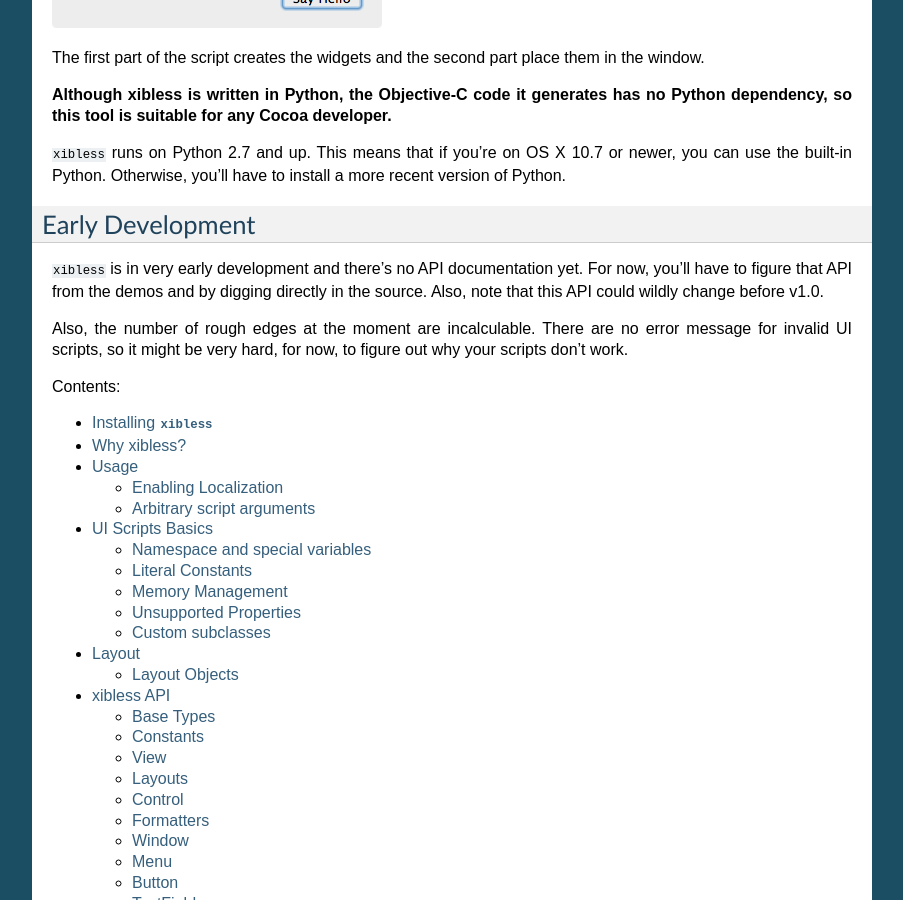
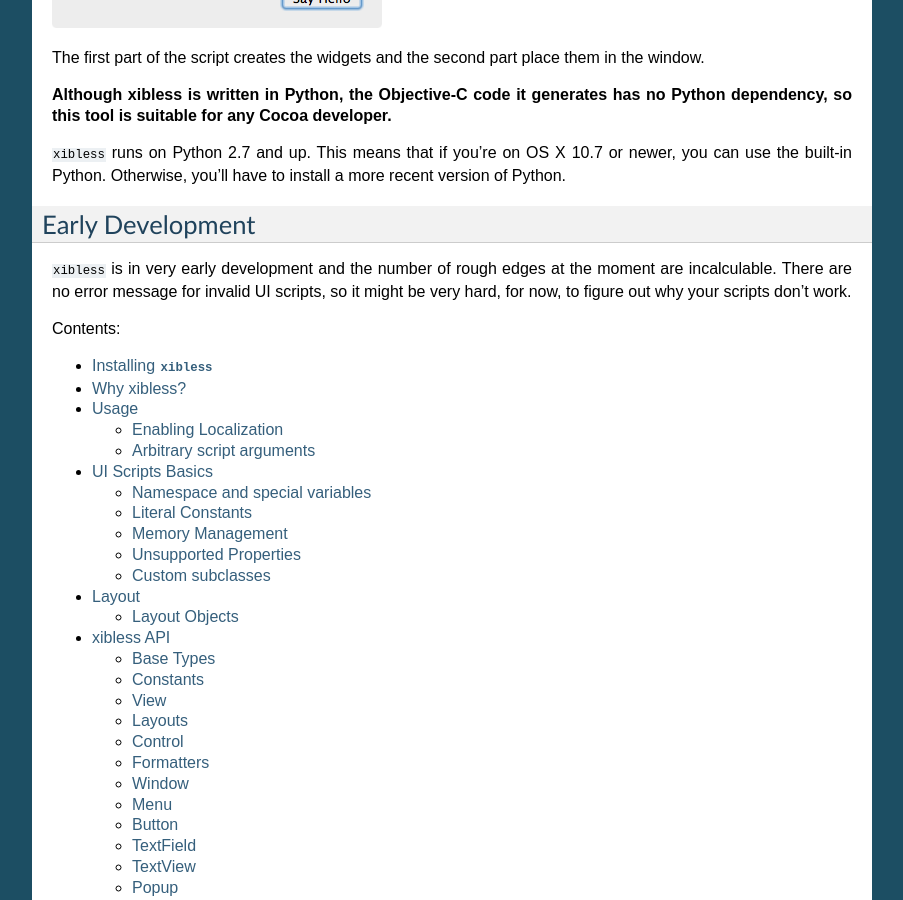
Before and after one commit to hsoft/xibless, a Sphinx documentation site: the page built from docs/index.rst, in a window 1280 px wide and 900 px high, scrolled down 629 px. Shown: the whole window, without its empty margins (198-1101 px from the left). Built offline with Sphinx 7.4.7, drawn with Linux system fonts in a browser that asks for light colours.

Commit message:
Fixed early development notice which wrongly said that there was no API documentation.

```diff
--- a/docs/index.rst
+++ b/docs/index.rst
@@ -39,12 +39,9 @@
 Early Development
 -----------------
 
-``xibless`` is in very early development and there's no API documentation yet. For now, you'll have
-to figure that API from the demos and by digging directly in the source. Also, note that this API
-could wildly change before v1.0.
-
-Also, the number of rough edges at the moment are incalculable. There are no error message for
-invalid UI scripts, so it might be very hard, for now, to figure out why your scripts don't work.
+``xibless`` is in very early development and the number of rough edges at the moment are
+incalculable. There are no error message for invalid UI scripts, so it might be very hard, for now,
+to figure out why your scripts don't work.
 
 Contents:
 
```
Also changed, not shown: 1 other file.
